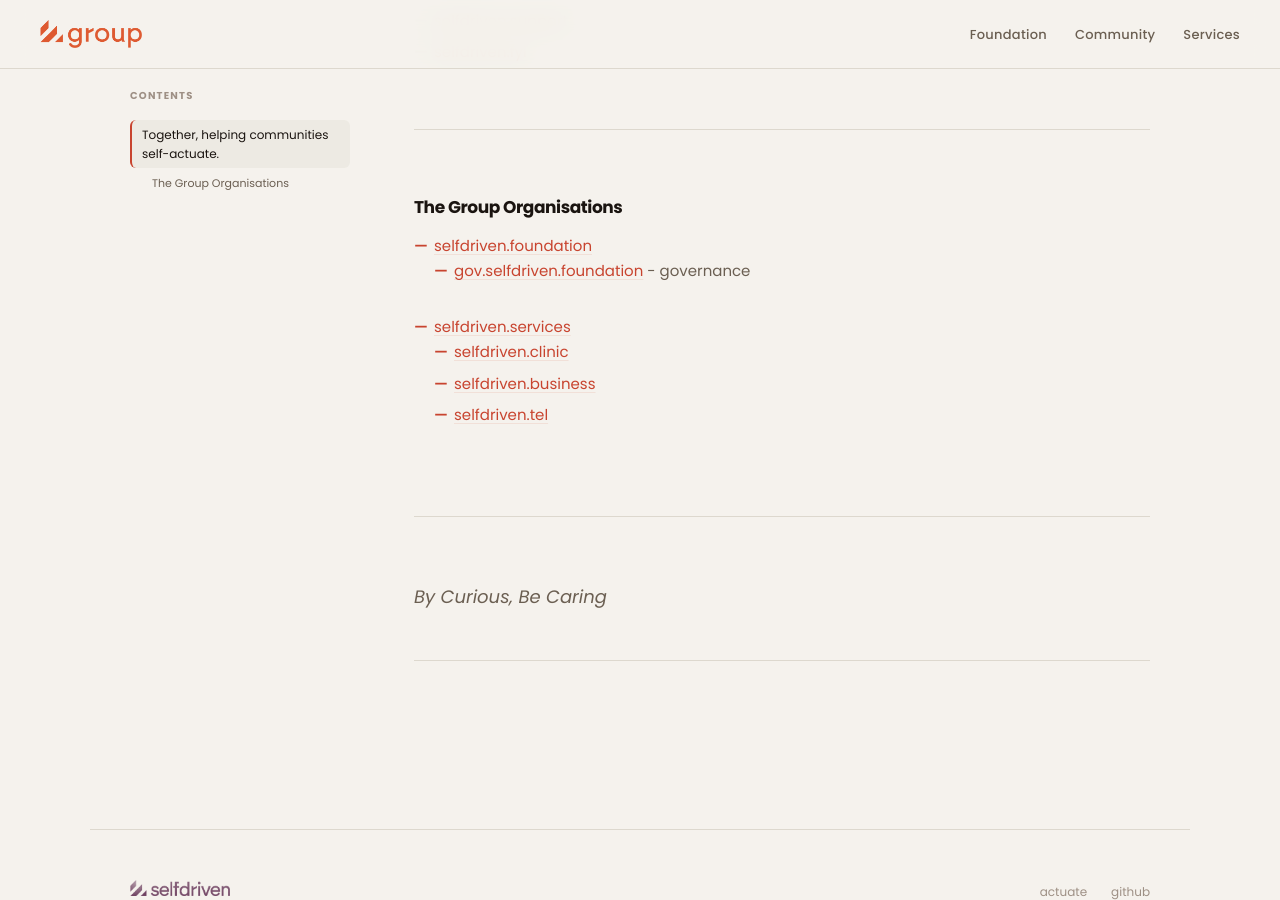
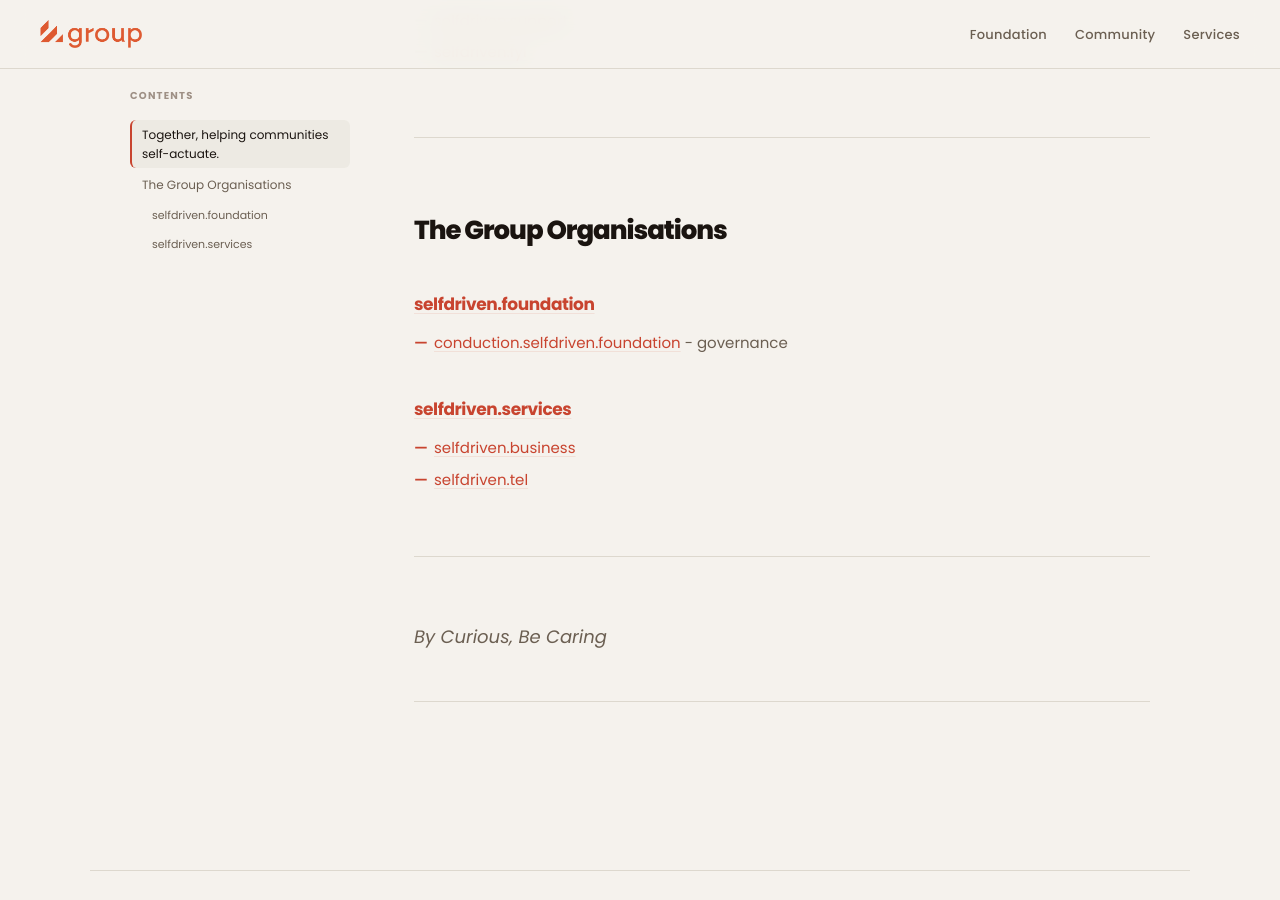
Before and after one commit to selfdriven-foundation/selfdriven-group, a Jekyll site: the page built from docs/index.md, in a window 1280 px wide and 900 px high, scrolled down 669 px. Built offline with Jekyll 4.4.1, drawn with Linux system fonts in a browser that asks for light colours.

Commit message:
Update index.md

```diff
--- a/docs/index.md
+++ b/docs/index.md
@@ -22,16 +22,14 @@ title: selfdriven Group
 - [selfdriven.support](https://selfdriven.support)
 - [selfdriven.fyi](https://selfdriven.fyi)
 
----
+## The Group Organisations
 
-### The Group Organisations
+### [selfdriven.foundation](https://selfdriven.foundation)
+- [conduction.selfdriven.foundation](conduction.selfdriven.foundation) - governance
 
-- [selfdriven.foundation](https://selfdriven.foundation)
-   - [gov.selfdriven.foundation](gov.selfdriven.foundation) - governance
-- [selfdriven.services](https://selfdriven.services)
-    - [selfdriven.clinic](https://selfdriven.clinic)
-    - [selfdriven.business](https://selfdriven.business)
-    - [selfdriven.tel](https://selfdriven.tel)
+### [selfdriven.services](https://selfdriven.services)
+- [selfdriven.business](https://selfdriven.business)
+- [selfdriven.tel](https://selfdriven.tel)
 
 ---
 *By Curious, Be Caring*
```
